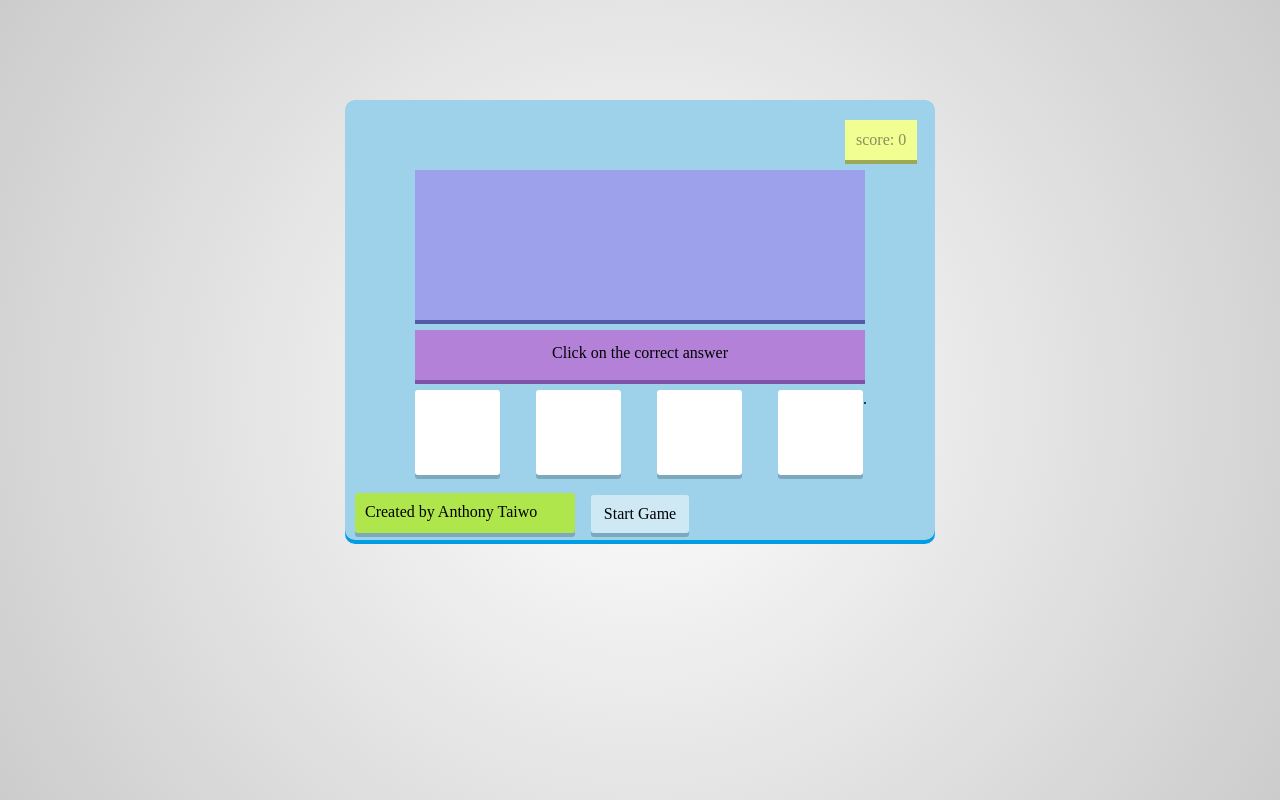
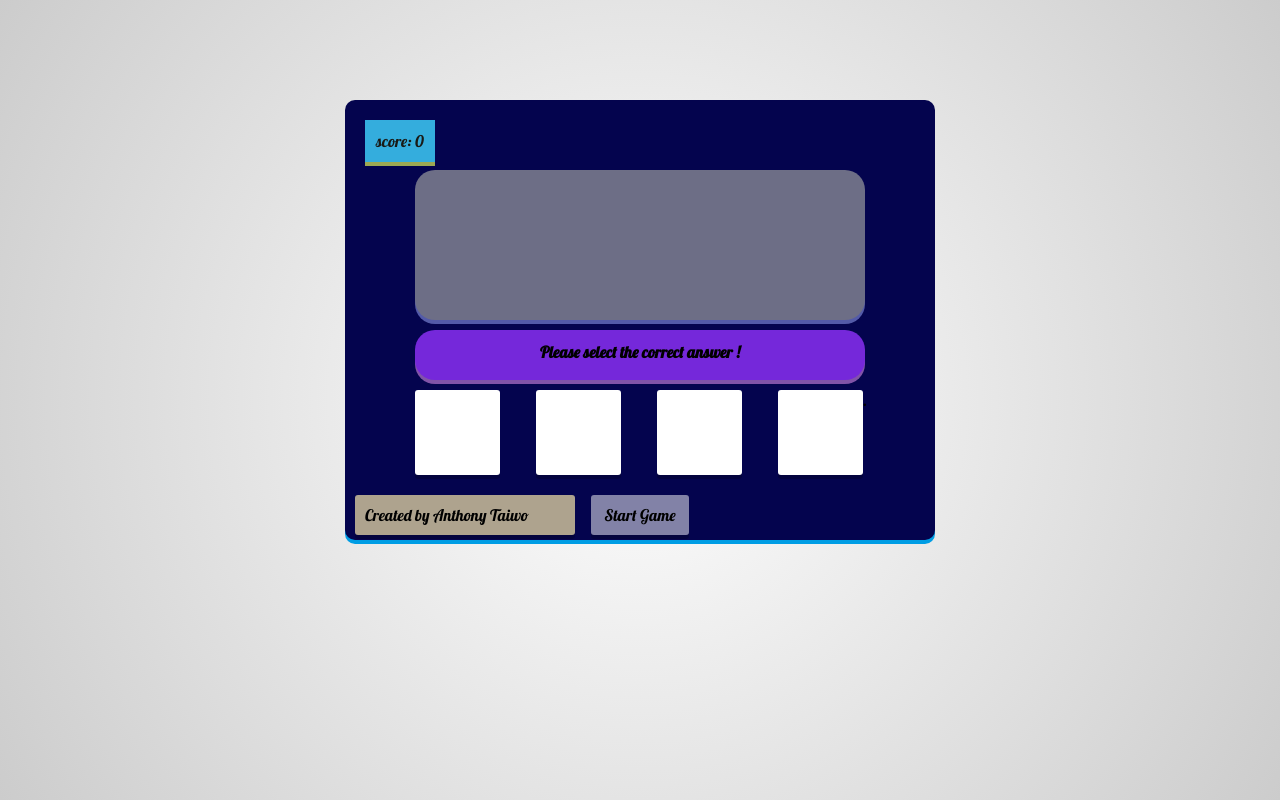
Before and after one commit to AnthonyTaiwo1/Multiplication_Maths_Game, a plain HTML site: page index.html in a window 1280 px wide. Drawn offline with Linux system fonts and the light colour scheme.

Commit message:
Add files via upload

```diff
--- a/index.html
+++ b/index.html
@@ -22,7 +22,7 @@
 
          </div>
          <div id="instruction">
-             Click on the correct answer
+             Please select the correct answer !
 
          </div>
          <div id="choices">
--- a/main.css
+++ b/main.css
@@ -1,3 +1,5 @@
+@import url('https://fonts.googleapis.com/css2?family=Lobster&display=swap');
+*{font-family: 'Lobster', cursive;}
 html{
     height: 100%;
 background:radial-gradient(circle,#fff,#ccc);
@@ -9,7 +11,7 @@ background:-moz-radial-gradient(circle, #fff, #ccc);
 #container{
     height:400px;
     width:550px;
-    background-color: #9DD2EA;
+    background-color: rgb(4, 4, 78);
     margin: 100px auto;
     padding: 20px;
     border-radius: 10px;
@@ -19,10 +21,11 @@ background:-moz-radial-gradient(circle, #fff, #ccc);
     position: relative;
 }
 #score{
-    background-color: #F1FF92;
-    color: #888E5F;
+    background-color: #34addd;
+    color: #191a16;
     padding: 11px;
-    position: absolute;
+    /* position: absolute; */
+    float: left;
     left: 500px;
     box-shadow: 0px 4px 0px #9DA853;
     -moz-box-shadow: 0px 4px 0px #9DA853;
@@ -50,7 +53,8 @@ background:-moz-radial-gradient(circle, #fff, #ccc);
     width: 450px;
     height: 150px;
     margin: 50px auto 10px auto;
-    background-color: #9da0ea;
+    background-color: #6d6e86;
+    border-radius: 20px;
     box-shadow: 0px 4px #535aa8;
     -moz-box-shadow: 0px 4px #535aa8;
     -webkit-box-shadow: 0px 4px #535aa8;
@@ -63,10 +67,12 @@ background:-moz-radial-gradient(circle, #fff, #ccc);
 #instruction{
     width: 450px;
     height: 50px;
-    background-color:  #B481d9;
+    font-weight: bold;
+    background-color:  #7528da;
     margin: 10px auto;
     text-align: center;
     line-height: 45px;
+    border-radius: 20px;
     box-shadow: 0px 4px #8153a8;
     -moz-box-shadow: 0px 4px #8153a8;
     -webkit-box-shadow: 0px 4px #8153a8;
@@ -100,14 +106,14 @@ transition: all 0.2s;
 
 }
 .box:hover, #startreset:hover{
-    background-color:#9c89f6 ;
+    background-color:rgb(217, 203, 158);
     color: white;
     box-shadow: 0px 4px #6b54d3;
     -moz-box-shadow: 0px 4px #6b54d3;
     -webkit-box-shadow: 0px 4px #6b54d3;
 }
 .box:active, #startreset:active{
-    box-shadow: 0px 0px #6b54d3;
+    box-shadow: 0px 0px #5e42d8;
     -moz-box-shadow: 0px 0px #6b54d3;
     -webkit-box-shadow: 0px 0px #6b54d3;
     top: 4px;
@@ -144,7 +150,7 @@ transition: all 0.2s;
      position: absolute;
      top: 395px;
      left: 400px;
-     background-color: rgba(181, 235, 36, 0.8);
+     background-color: rgba(217, 203, 158,0.8);
      border-radius: 3px;
      box-shadow: 0px 4px rgba(0, 0, 0, 0.2);
      -moz-box-shadow: 0px 4px rgba(0, 0, 0, 0.2);
@@ -180,7 +186,7 @@ transition: all 0.2s;
      left: 400px;
      margin-top: -40px;
      margin-left: -10px;
-     background-color: rgba(181, 235, 36, 0.8);
+     background-color: rgba(217, 203, 158,0.8);
      border-radius: 3px;
      box-shadow: 0px 4px rgba(0, 0, 0, 0.2);
      -moz-box-shadow: 0px 4px rgba(0, 0, 0, 0.2);
```
